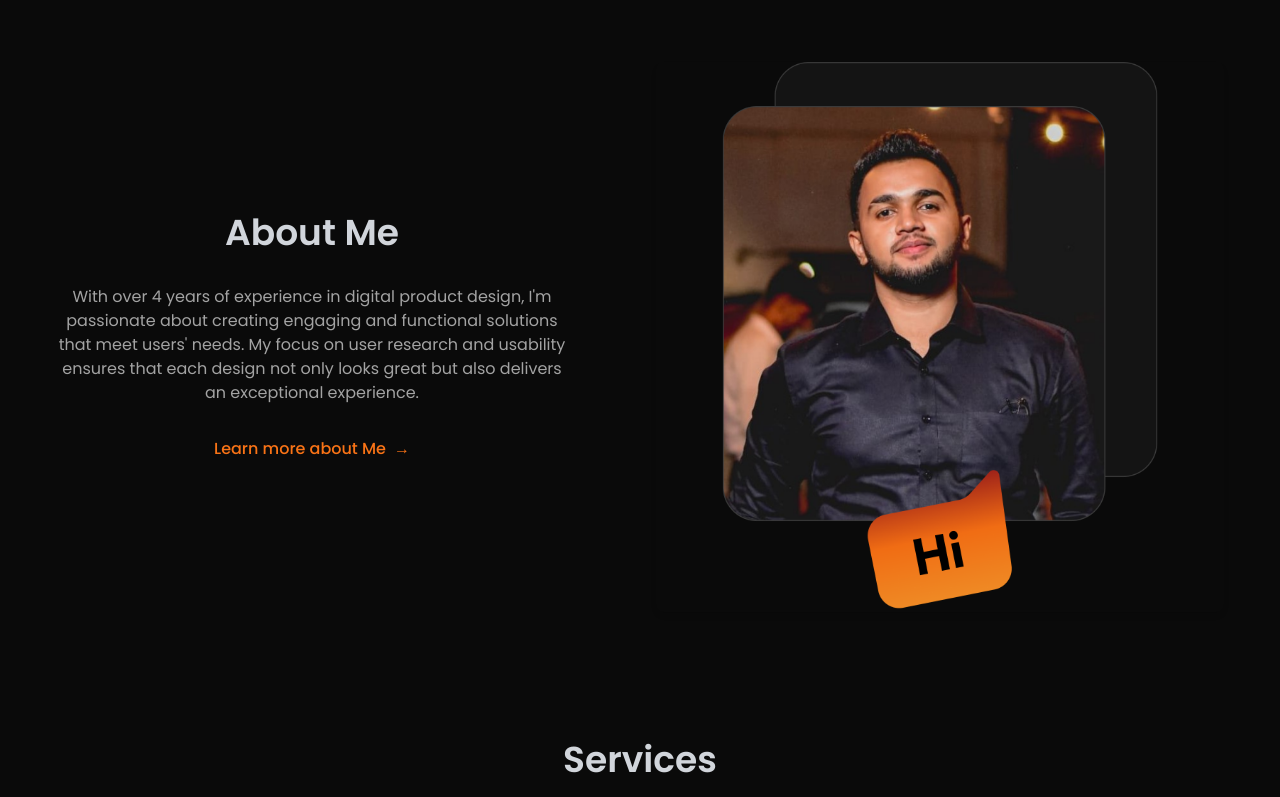
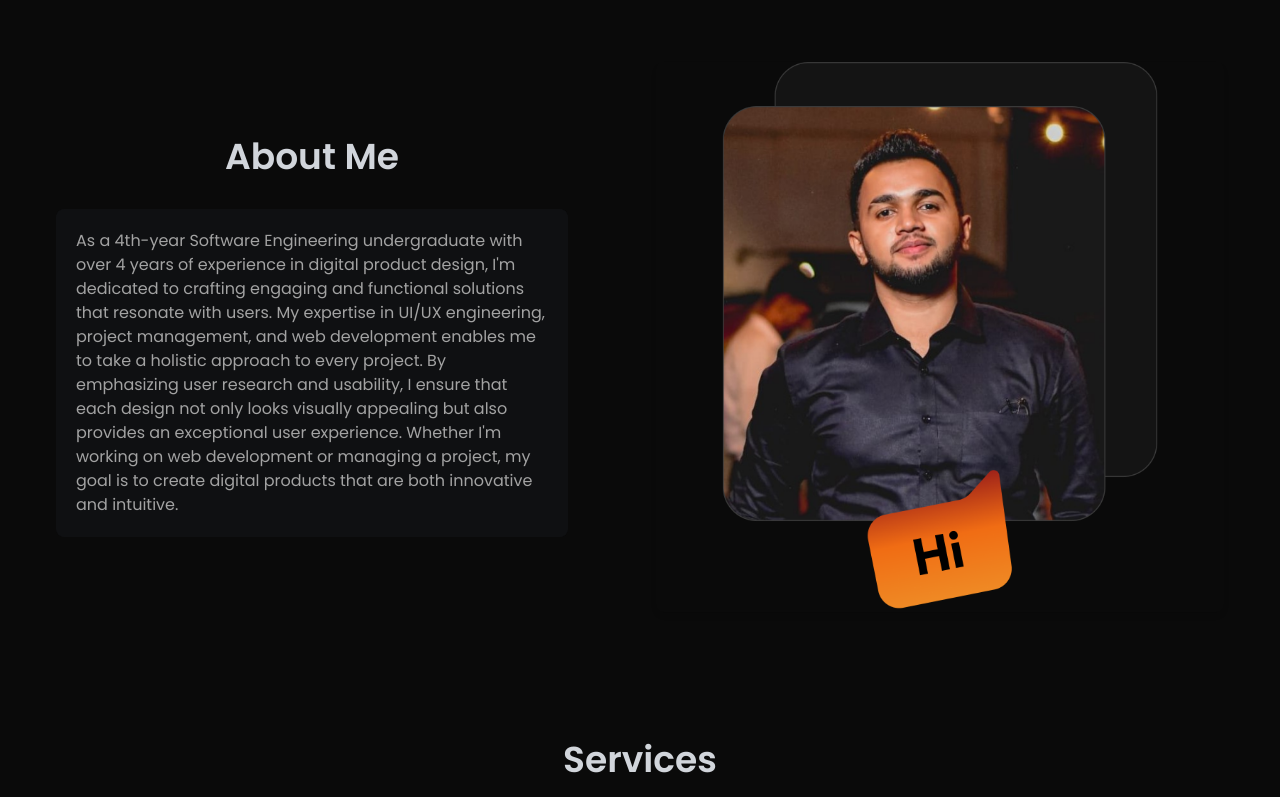
Before and after one commit to hettiarachchisp526/new-react-portfolio, a React (Vite) app in the folder protfoliyo-site/: page / in a window 1280 px wide. Shown: the part 929-1726 px from the top of the page. Built offline with nearby package versions, Linux system fonts and the light colour scheme.

Commit message:
update about page

```diff
--- a/protfoliyo-site/src/Components/AboutMe.jsx
+++ b/protfoliyo-site/src/Components/AboutMe.jsx
@@ -1,27 +1,83 @@
 /* eslint-disable react/no-unescaped-entities */
-   import Meimg from "../assets/myimage.png"
+import  { useState, useEffect } from "react";
+import Meimg from "../assets/myimage.png";
 
 const AboutMe = () => {
+  const [showFullText, setShowFullText] = useState(false);
+  const [isMobile, setIsMobile] = useState(false);
+
+  useEffect(() => {
+    // Function to check if the current screen is mobile size
+    const handleResize = () => {
+      setIsMobile(window.innerWidth < 768); // Adjust as per your breakpoint
+    };
+
+    // Check on initial render and add event listener
+    handleResize();
+    window.addEventListener("resize", handleResize);
+
+    // Cleanup listener on component unmount
+    return () => window.removeEventListener("resize", handleResize);
+  }, []);
+
+  const toggleText = () => {
+    setShowFullText(!showFullText);
+  };
+
   return (
-
     <div className="container px-4 py-16 mx-auto sm:px-6 lg:px-8">
       <div className="grid items-center grid-cols-1 gap-8 md:grid-cols-2">
         <div className="max-w-lg">
           <h2 className="mb-8 text-3xl font-semibold text-center text-gray-300 sm:text-4xl">About Me</h2>
-                <p className="max-w-4xl mt-4 text-base text-center sm:max-w-full text-neutral-400 sm:text-base">With over 4 years of experience in digital product design, I'm passionate about creating engaging and functional solutions that meet users' needs.
-                    My focus on user research and usability ensures that each design not only looks great but also delivers an exceptional experience.</p>
+          <p className="max-w-4xl p-2 mt-4 text-sm text-center bg-gray-600 border-none rounded-lg select-none sm:rounded-md lg:rounded-lg sm:max-w-full text-neutral-400 sm:text-base lg:text-start md:text-start hover:shadow-md backdrop-blur-md bg-opacity-10 lg:p-5">
+            As a 4th-year Software Engineering undergraduate with over 4 years of experience in digital product design, I'm dedicated to crafting engaging and functional solutions that resonate with users.
+            {(!isMobile || showFullText) && (
+              <>
+                {" "}
+                My expertise in UI/UX engineering, project management, and web development enables me to take a holistic approach to every project. By emphasizing user research and usability, I ensure that each design not only looks visually appealing but also provides an exceptional user experience. Whether I'm working on web development or managing a project, my goal is to create digital products that are both innovative and intuitive.
+              </>
+            )}
+          </p>
+          {isMobile && (
             <div className="mt-8 text-center">
-                    <a href="#" className="font-medium text-center text-orange-500 hover:text-orange-700">Learn more about Me
-                        <span className="ml-2">&#8594;</span></a>
+              <button
+                onClick={toggleText}
+                className="font-medium text-center text-orange-500 hover:text-orange-700"
+              >
+                {showFullText ? "Show less" : "Learn more about Me"}
+                <span className="ml-2">&#8594;</span>
+              </button>
             </div>
+          )}
         </div>
+        {/* ambition card */}
+
+
+{/* <div className="max-w-sm p-6 bg-white border border-gray-200 rounded-lg shadow dark:bg-gray-800 dark:border-gray-700">
+    <svg className="mb-3 text-gray-500 w-7 h-7 dark:text-gray-400" aria-hidden="true" xmlns="http://www.w3.org/2000/svg" fill="currentColor" viewBox="0 0 20 20">
+        <path d="M18 5h-.7c.229-.467.349-.98.351-1.5a3.5 3.5 0 0 0-3.5-3.5c-1.717 0-3.215 1.2-4.331 2.481C8.4.842 6.949 0 5.5 0A3.5 3.5 0 0 0 2 3.5c.003.52.123 1.033.351 1.5H2a2 2 0 0 0-2 2v3a1 1 0 0 0 1 1h18a1 1 0 0 0 1-1V7a2 2 0 0 0-2-2ZM8.058 5H5.5a1.5 1.5 0 0 1 0-3c.9 0 2 .754 3.092 2.122-.219.337-.392.635-.534.878Zm6.1 0h-3.742c.933-1.368 2.371-3 3.739-3a1.5 1.5 0 0 1 0 3h.003ZM11 13H9v7h2v-7Zm-4 0H2v5a2 2 0 0 0 2 2h3v-7Zm6 0v7h3a2 2 0 0 0 2-2v-5h-5Z"/>
+    </svg>
+    <a href="#">
+        <h5 className="mb-2 text-2xl font-semibold tracking-tight text-gray-900 dark:text-white">Need a help in Claim?</h5>
+    </a>
+    <p className="mb-3 font-normal text-gray-500 dark:text-gray-400">Go to this step by step guideline process on how to certify for your weekly benefits:</p>
+    <a href="#" className="inline-flex items-center font-medium text-blue-600 hover:underline">
+        See our guideline
+        <svg className="w-3 h-3 ms-2.5 rtl:rotate-[270deg]" aria-hidden="true" xmlns="http://www.w3.org/2000/svg" fill="none" viewBox="0 0 18 18">
+            <path stroke="currentColor" strokeLinecap="round" strokeLinejoin="round" strokeWidth="2" d="M15 11v4.833A1.166 1.166 0 0 1 13.833 17H2.167A1.167 1.167 0 0 1 1 15.833V4.167A1.166 1.166 0 0 1 2.167 3h4.618m4.447-2H17v5.768M9.111 8.889l7.778-7.778"/>
+        </svg>
+    </a>
+</div> */}
+
+
+
+
         <div className="mt-12 md:mt-0">
-                <img src={Meimg} alt="About Us Image" className="object-cover rounded-lg shadow-md"/>
+          <img src={Meimg} alt="About Me" className="object-cover rounded-lg shadow-md" />
         </div>
       </div>
     </div>
+  );
+};
 
-  )
-}
-
-export default AboutMe
+export default AboutMe;
--- a/protfoliyo-site/src/Components/HeroSection.jsx
+++ b/protfoliyo-site/src/Components/HeroSection.jsx
@@ -22,7 +22,7 @@ const HeroSection = () => {
 
   return (
     <div className="relative">
-      <div className={`sticky top-0 flex flex-col items-center h-auto mt-12 mb-12 lg:mt-20 lg:mb-72 transition-transform duration-500 ${isSticky ? 'transform scale-95 translate-y-2 opacity-90' : 'opacity-100'}`}>
+      <div className={`sticky top-0 flex flex-col items-center h-auto mt-12 mb-12 lg:mt-32 lg:mb-60 transition-transform duration-500  ${isSticky ? 'transform scale-95 translate-y-2 opacity-90' : 'opacity-100'}`}>
         <h1 className="text-4xl font-semibold tracking-wide text-center sm:text-6xl lg:text-7xl">
           Hi, I'm Subodha Hettiarachchi
         </h1>
```
Lines whose indentation alone changed are shown as unchanged.
